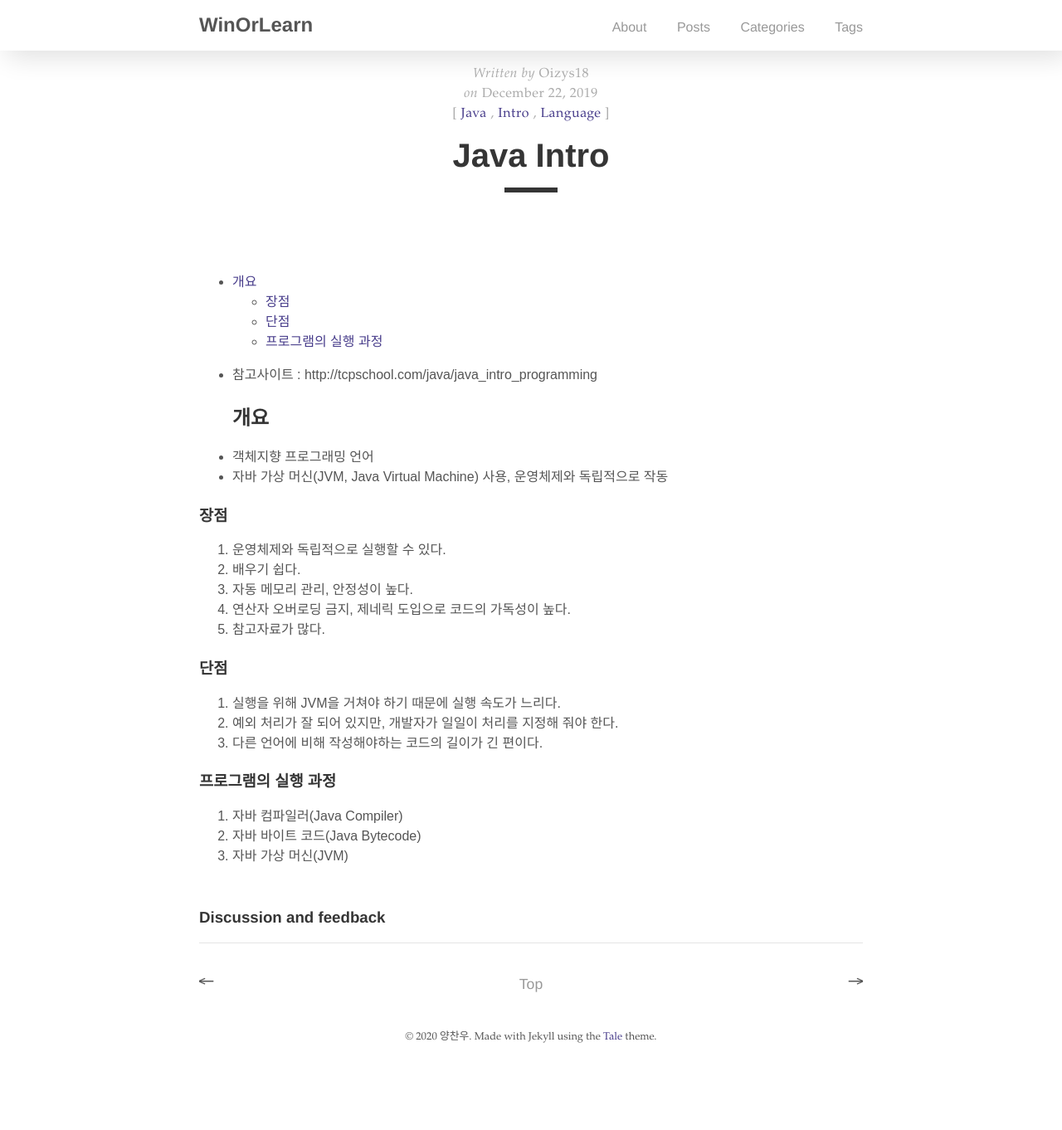
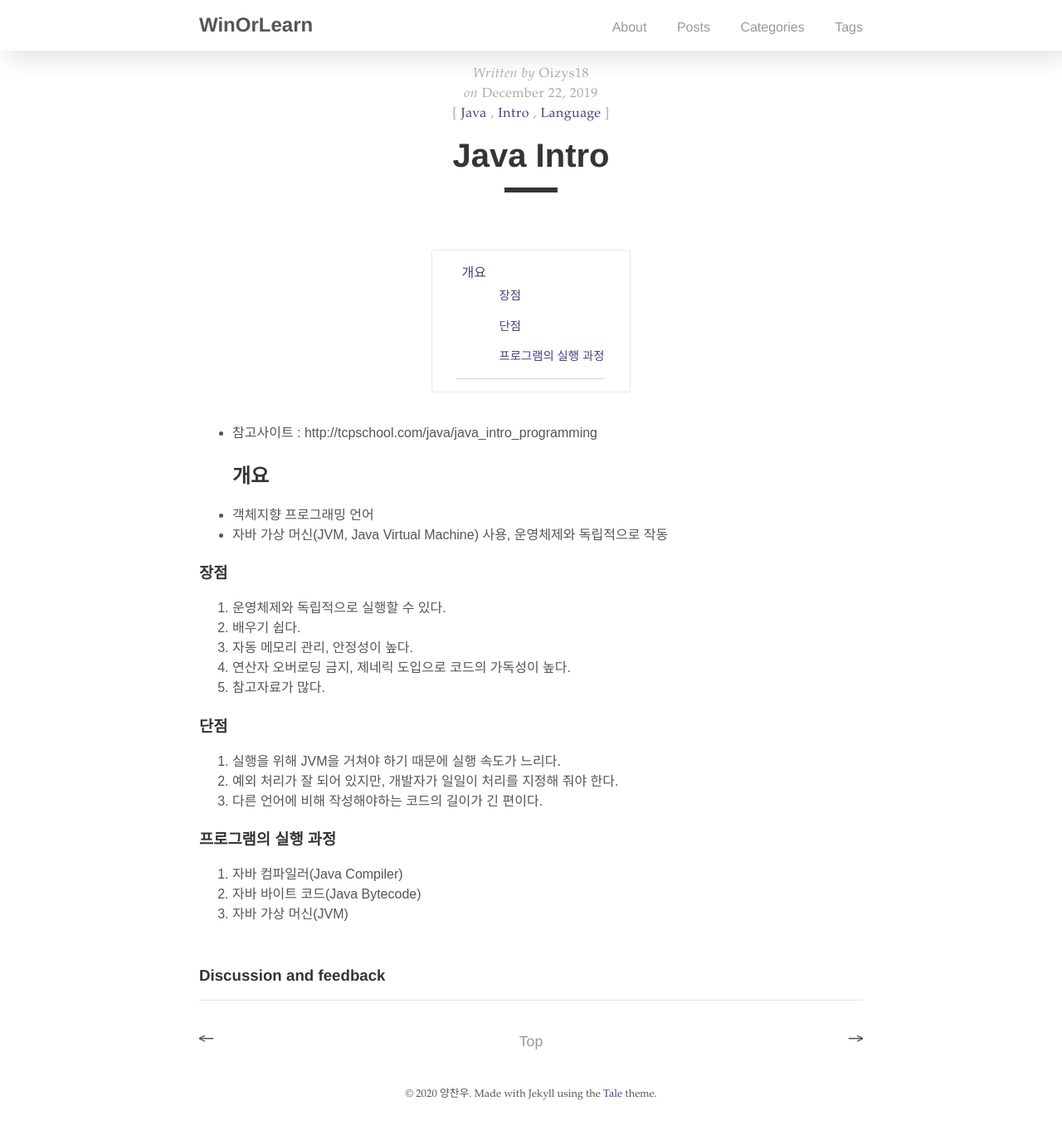
Before and after one commit to Oizys18/blog_depreciated, a Jekyll site: the page built from _posts/Language/2019-12-22-Java-Intro.md, in a window 1280 px wide. Shown: the whole page at 83% size. Built offline with Jekyll 4.4.1, drawn with Linux system fonts in a browser that asks for light colours; comment, search, counter and statistics services are not loaded; the table of contents is made by our own code; before the commit the page ends 1293 px from its top, so only the background shows below that.

Commit message:
Mod tags

```diff
--- a/Gemfile
+++ b/Gemfile
@@ -1,6 +1,6 @@
 # frozen_string_literal: true
 
+gem 'jekyll-toc'
+gem 'jemoji'
 source "https://rubygems.org"
 gemspec
-
-gem 'jekyll-toc'
--- a/_config.yml
+++ b/_config.yml
@@ -28,14 +28,14 @@ plugins:
   - jekyll-paginate
   - jekyll-seo-tag
   - jekyll-toc
-  # - jemoji #Uncomment this to allow emoji in your post
+  - jemoji #Uncomment this to allow emoji in your post
 
 # Permalinks
 permalink: /:year-:month-:day/:title
 paginate: 5
 
 # Excludes
-exclude: [Gemfile, Gemfile.lock, tale.gemspec]
+# exclude: [Gemfile, Gemfile.lock, tale.gemspec]
 
 # Disqus (Set to your disqus id)
 disqus: https-oizys18-github-io
--- a/_layouts/post.html
+++ b/_layouts/post.html
@@ -26,9 +26,9 @@ layout: default
   <h1 class="post-title">{{ page.title }}</h1>
   <div class="post-line"></div>
   <div class="table-of-contents">
-
+    {% toc %}
   </div>
-  {{ content | toc }}
+  {{ content }}
 </div>
 
 {% if page.comments %}
```
